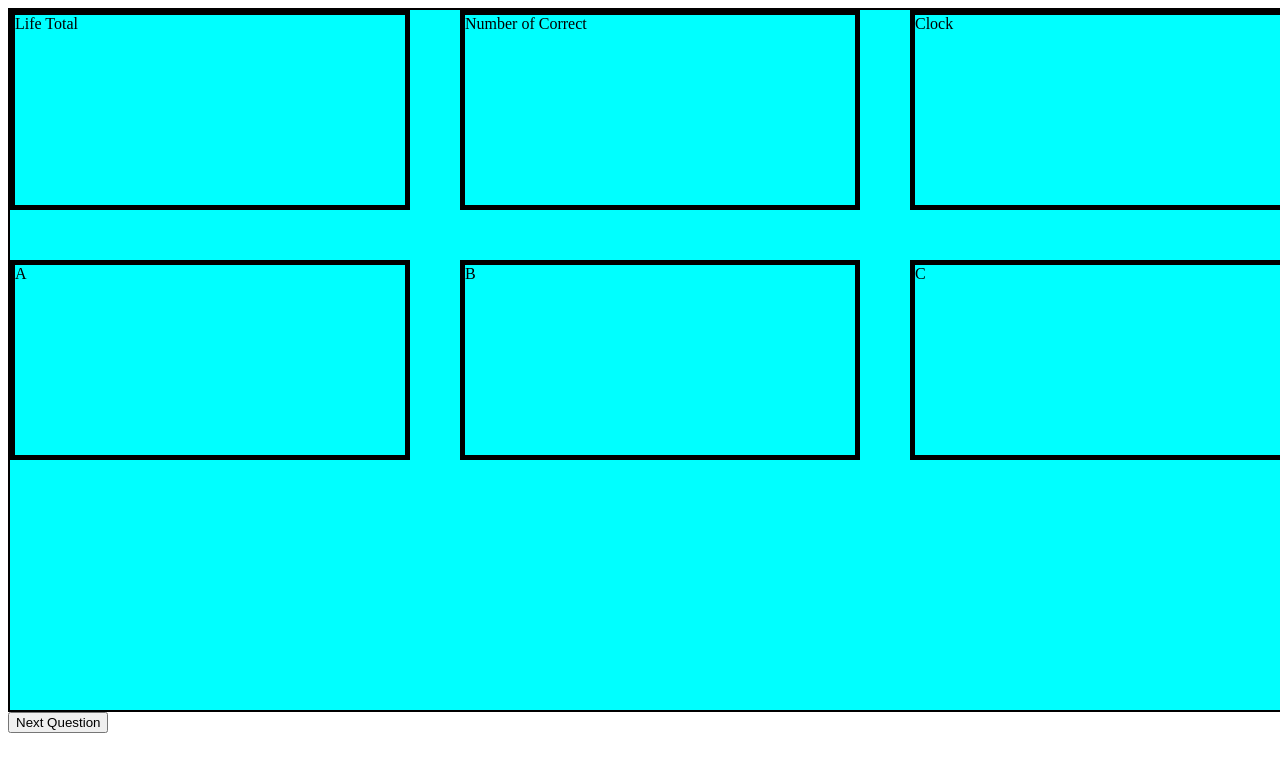
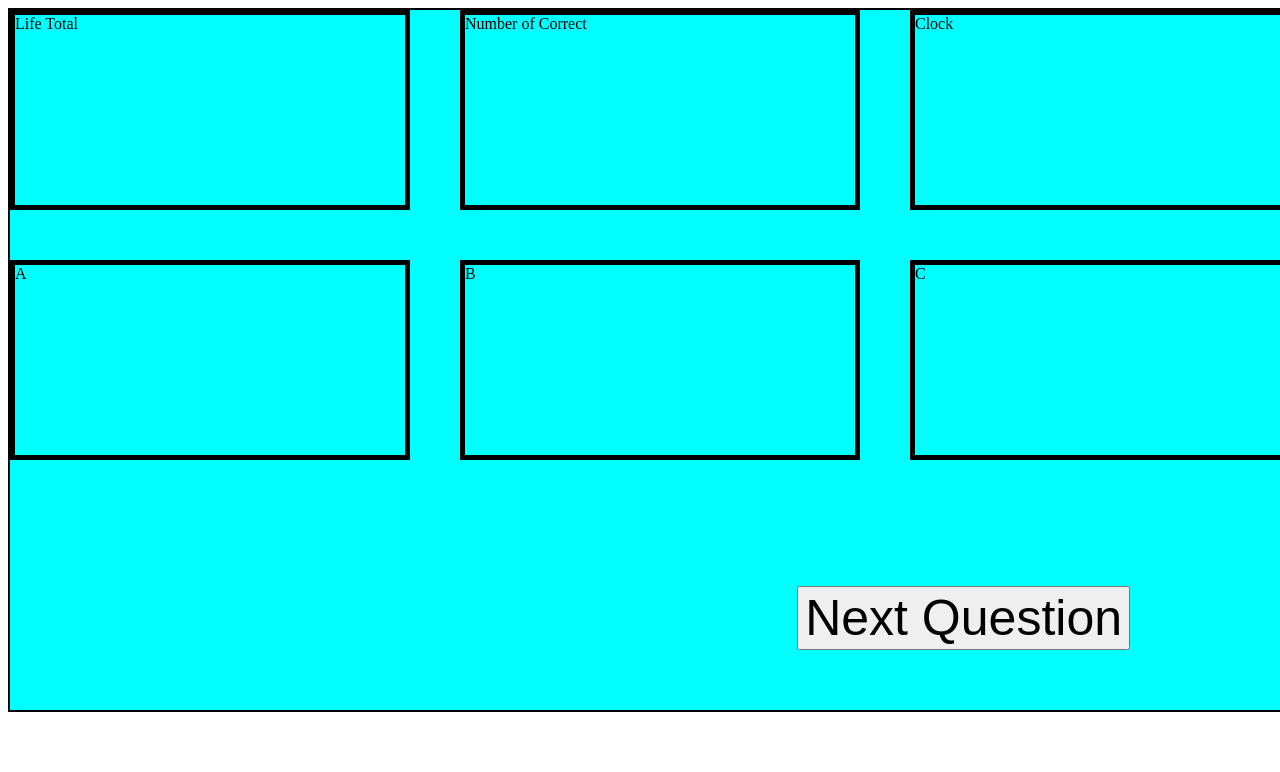
Before and after one commit to Azheng100/-Trivia-Night-Game, a plain HTML site: page index.html in a window 1280 px wide. Shown: the top 772 px of the page. Drawn offline with Linux system fonts and the light colour scheme; no server answers.

Commit message:
restyled button

```diff
--- a/style.css
+++ b/style.css
@@ -11,3 +11,15 @@
 .box{
     border:solid black 5px;
 }
+
+#questionNext{
+    position: absolute;
+    bottom: 150px;
+    right: 150px;
+
+
+}
+
+#nextQuestion{
+    font-size: 50px;
+}
```
